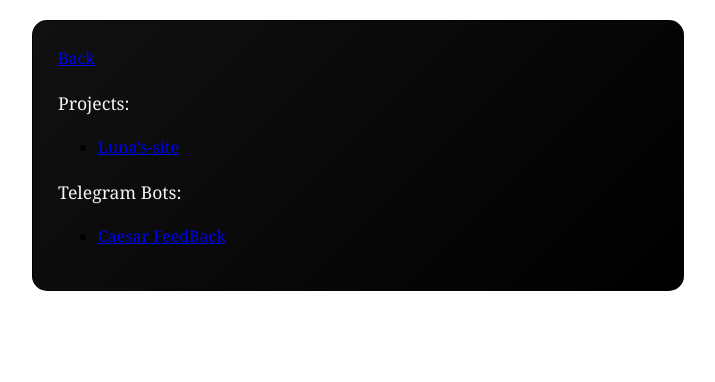
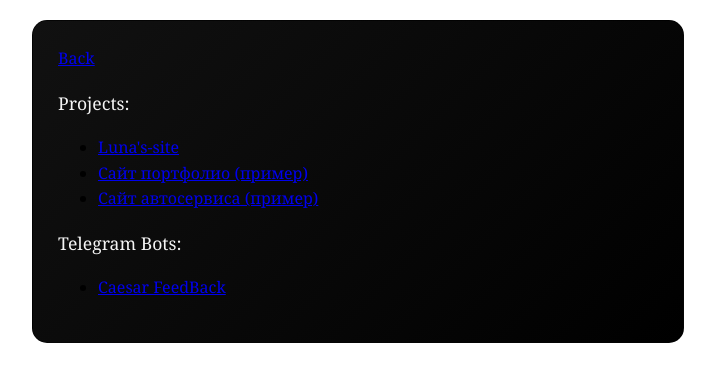
Before and after one commit to Caesar9252/resume-projects.github.io, a plain HTML site: page index.html in a window 1280 px wide. Shown: the whole page, without its empty margins (282-997 px from the left). Drawn offline with Linux system fonts and the light colour scheme.

Commit message:
Update index.html

```diff
--- a/index.html
+++ b/index.html
@@ -23,6 +23,8 @@
             <p>Projects:</p>
             <ul>
                 <li><a href="https://caesar9252.github.io/Luna-s-site.github.io/">Luna's-site</a></li>
+                <li><a href="https://caesar9252.github.io/pageOne">Сайт портфолио (пример)</a></li>
+                <li><a href="https://caesar9252.github.io/pageOne/">Сайт автосервиса (пример)</a></li>
             </ul>
             <p>Telegram Bots:</p>
             <ul>
```
